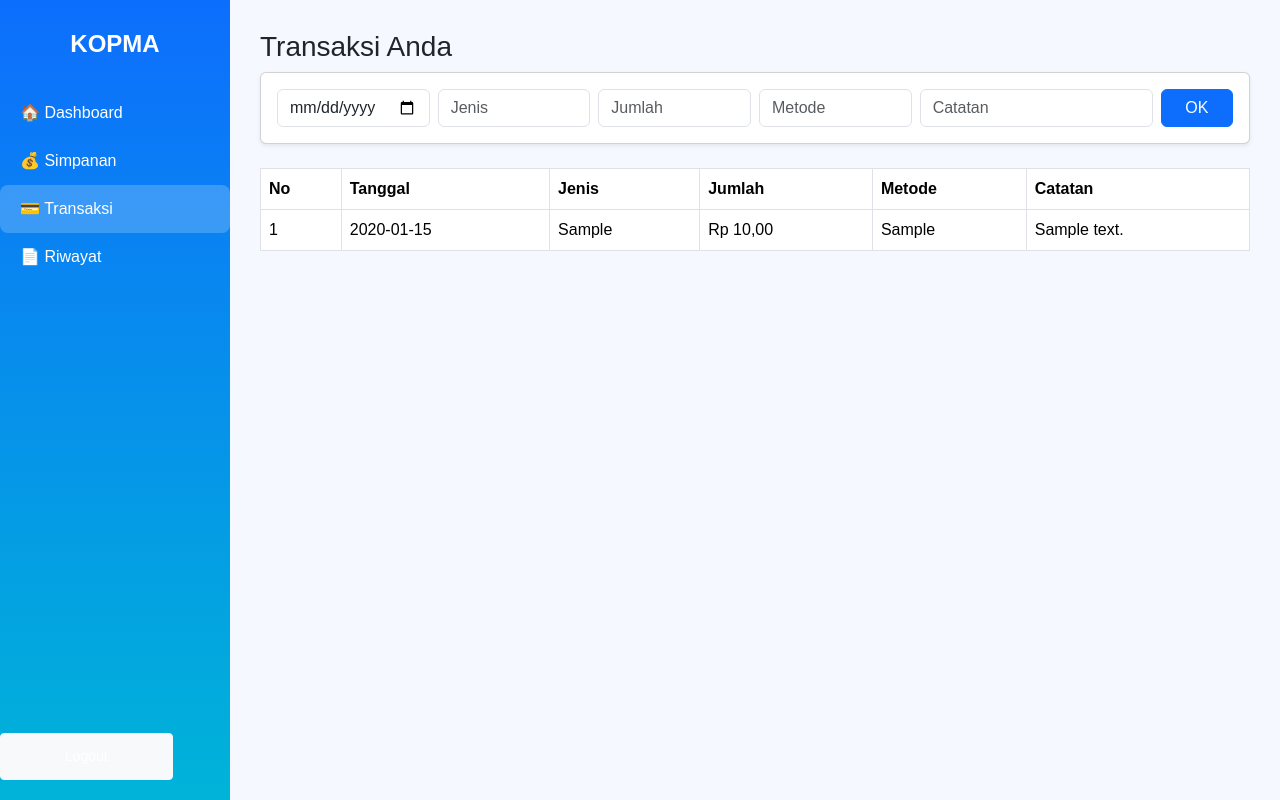
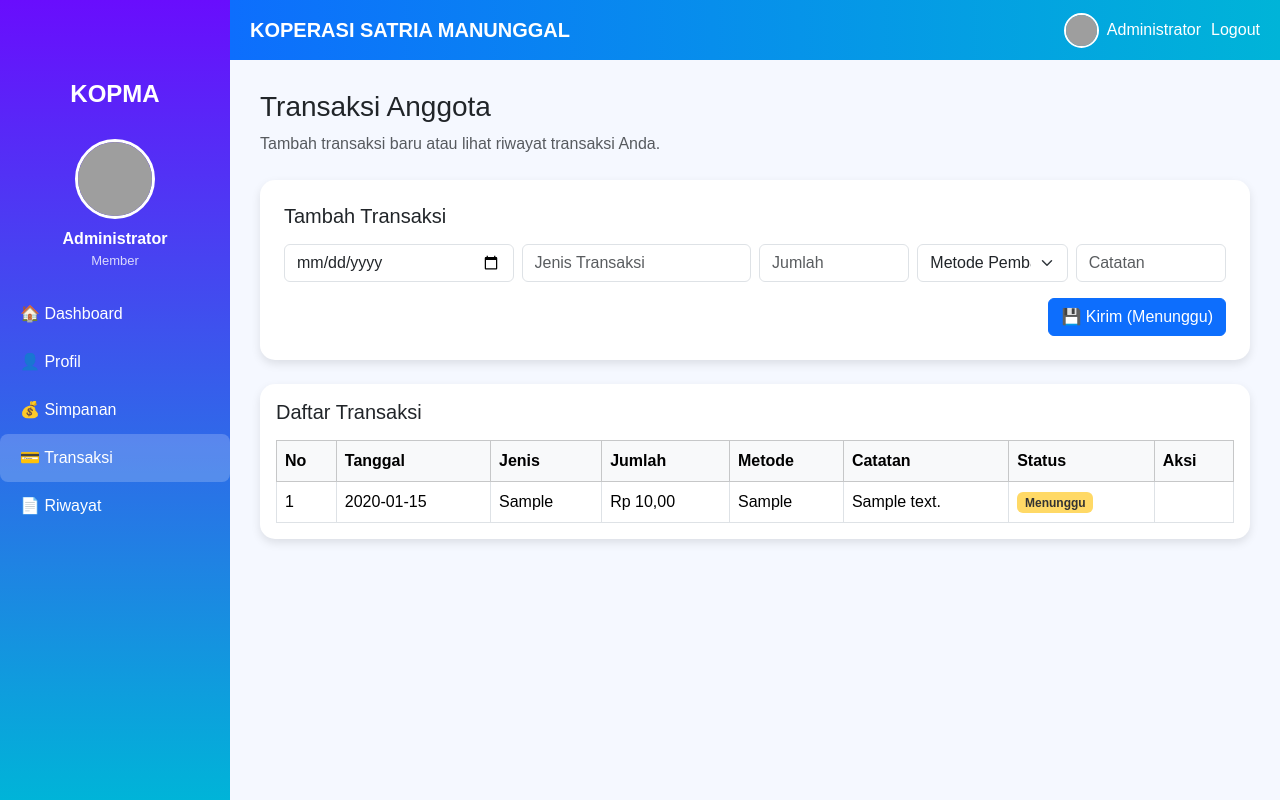
Before and after one commit to PratamaJulianSS/SistemKeuanganKopma, a PHP site: page /Member/transaksi.php in a window 1280 px wide. Run offline with PHP 8.4, Linux system fonts and the light colour scheme; a user stored in the database is signed in; data comes from the database, SQL or seed files in the repository; tables that the repository leaves empty hold one stand-in row (values such as "Sample post"); data that the repository does not hold is empty; grey boxes are pictures that could not be loaded.

Commit message:
Update transaksi.php

```diff
--- a/Member/transaksi.php
+++ b/Member/transaksi.php
@@ -4,80 +4,288 @@ if (!isset($_SESSION['user_id']) || $_SESSION['role'] !== 'member') {
   header("Location: ../login.php");
   exit;
 }
+
 $uid = $_SESSION['user_id'];
+$name = $_SESSION['name'];
+$user = mysqli_fetch_assoc(mysqli_query($conn, "SELECT * FROM users WHERE id=$uid"));
 
-// tambah transaksi
+// === Tambah Transaksi ===
 if ($_SERVER['REQUEST_METHOD'] === 'POST') {
-    $tanggal = $_POST['tanggal'];
-    $jenis = $_POST['jenis'];
-    $jumlah = $_POST['jumlah'];
-    $metode = $_POST['metode'];
-    $note = $_POST['note'];
-    $stmt = mysqli_prepare($conn, "INSERT INTO transaksi (user_id, tanggal, jenis, jumlah, metode, note) VALUES (?,?,?,?,?,?)");
-    mysqli_stmt_bind_param($stmt, "issdss", $uid, $tanggal, $jenis, $jumlah, $metode, $note);
+  $tanggal = $_POST['tanggal'] ?? date('Y-m-d');
+  $jenis   = trim($_POST['jenis'] ?? '');
+  $jumlah  = (float)($_POST['jumlah'] ?? 0);
+  $metode  = trim($_POST['metode'] ?? '');
+  $note    = trim($_POST['note'] ?? '');
+  $status  = 'pending';
+
+  $stmt = mysqli_prepare($conn, "INSERT INTO transaksi (user_id, tanggal, jenis, jumlah, metode, note, status) VALUES (?,?,?,?,?,?,?)");
+  mysqli_stmt_bind_param($stmt, "issdsss", $uid, $tanggal, $jenis, $jumlah, $metode, $note, $status);
   mysqli_stmt_execute($stmt);
+  mysqli_stmt_close($stmt);
+
+  // Catat riwayat
+  $aksi = "Tambah Transaksi";
+  $detail = "Menambahkan transaksi jenis $jenis sebesar Rp " . number_format($jumlah, 0, ',', '.');
+  $r = mysqli_prepare($conn, "INSERT INTO riwayat (user_id, aksi, detail, created_at) VALUES (?,?,?,NOW())");
+  mysqli_stmt_bind_param($r, "iss", $uid, $aksi, $detail);
+  mysqli_stmt_execute($r);
+  mysqli_stmt_close($r);
+
   header("Location: transaksi.php");
   exit;
 }
+
+// === Hapus Transaksi (hanya pending) ===
+if (isset($_GET['hapus'])) {
+  $id = (int)$_GET['hapus'];
+  $cek = mysqli_fetch_assoc(mysqli_query($conn, "SELECT * FROM transaksi WHERE id=$id AND user_id=$uid"));
+  if ($cek && $cek['status'] == 'pending') {
+    mysqli_query($conn, "DELETE FROM transaksi WHERE id=$id AND user_id=$uid");
+    $aksi = "Hapus Transaksi";
+    $detail = "Menghapus transaksi ID $id (status pending)";
+    mysqli_query($conn, "INSERT INTO riwayat (user_id, aksi, detail, created_at) VALUES ($uid,'$aksi','$detail',NOW())");
+  }
+  header("Location: transaksi.php");
+  exit;
+}
+
+// Ambil Data Transaksi
 $list = mysqli_query($conn, "SELECT * FROM transaksi WHERE user_id=$uid ORDER BY id DESC");
 ?>
 <!doctype html>
 <html lang="id">
+
 <head>
   <meta charset="utf-8">
-<title>Transaksi - Koperasi Satria Manunggal</title>
+  <title>Transaksi Anggota - Koperasi Satria Manunggal</title>
   <link href="https://cdn.jsdelivr.net/npm/bootstrap@5.3.2/dist/css/bootstrap.min.css" rel="stylesheet">
   <style>
-body { font-family:'Poppins',sans-serif; background:#f5f8ff; display:flex; margin:0; }
-.sidebar { width:230px; background:linear-gradient(180deg,#0d6efd,#00b4d8); color:white; padding-top:30px; position:fixed; height:100%; }
-.sidebar h4{text-align:center;margin-bottom:30px;font-weight:700;}
-.sidebar a{display:block;padding:12px 20px;color:white;text-decoration:none;font-weight:500;transition:0.2s;}
-.sidebar a:hover,.sidebar a.active{background:rgba(255,255,255,0.2);border-radius:8px;}
-.logout{position:absolute;bottom:20px;width:100%;text-align:center;}
-.main-content{margin-left:230px;padding:30px;flex:1;}
+    body {
+      font-family: 'Poppins', sans-serif;
+      background: #f5f8ff;
+      margin: 0;
+      display: flex;
+      min-height: 100vh;
+    }
+
+    .header {
+      position: fixed;
+      top: 0;
+      left: 230px;
+      right: 0;
+      height: 60px;
+      background: linear-gradient(90deg, #0d6efd, #00b4d8);
+      color: white;
+      display: flex;
+      align-items: center;
+      justify-content: space-between;
+      padding: 0 20px;
+      z-index: 10;
+    }
+
+    .header h5 {
+      margin: 0;
+      font-weight: 600;
+    }
+
+    .header .user-info {
+      display: flex;
+      align-items: center;
+    }
+
+    .header .user-info img {
+      width: 35px;
+      height: 35px;
+      border-radius: 50%;
+      object-fit: cover;
+      margin-right: 8px;
+      border: 2px solid #fff;
+    }
+
+    .header a {
+      color: white;
+      text-decoration: none;
+      font-weight: 500;
+      transition: 0.3s;
+      margin-left: 10px;
+    }
+
+    .header a:hover {
+      text-decoration: underline;
+    }
+
+    .sidebar {
+      width: 230px;
+      background: linear-gradient(180deg, rgb(105, 13, 253), #00b4d8);
+      color: white;
+      padding-top: 80px;
+      position: fixed;
+      height: 100%;
+    }
+
+    .sidebar h4 {
+      text-align: center;
+      margin-bottom: 30px;
+      font-weight: 700;
+    }
+
+    .sidebar .profile-sidebar {
+      text-align: center;
+      margin-bottom: 20px;
+    }
+
+    .sidebar .profile-sidebar img {
+      width: 80px;
+      height: 80px;
+      border-radius: 50%;
+      object-fit: cover;
+      border: 3px solid #fff;
+      margin-bottom: 8px;
+    }
+
+    .sidebar .profile-sidebar .name {
+      font-weight: 600;
+    }
+
+    .sidebar .profile-sidebar .role {
+      font-size: 13px;
+      opacity: 0.8;
+    }
+
+    .sidebar a {
+      display: block;
+      padding: 12px 20px;
+      color: white;
+      text-decoration: none;
+      font-weight: 500;
+      transition: 0.2s;
+    }
+
+    .sidebar a:hover,
+    .sidebar a.active {
+      background: rgba(255, 255, 255, 0.2);
+      border-radius: 8px;
+    }
+
+    .main-content {
+      margin-left: 230px;
+      margin-top: 60px;
+      padding: 30px;
+      flex: 1;
+    }
+
+    .card {
+      border-radius: 15px;
+      border: none;
+      box-shadow: 0 4px 10px rgba(0, 0, 0, 0.1);
+    }
+
+    .badge-wait {
+      background: #ffd966;
+      color: #333;
+    }
   </style>
 </head>
+
 <body>
 
+  <!-- Sidebar -->
   <div class="sidebar">
     <h4>KOPMA</h4>
+    <div class="profile-sidebar">
+      <img src="<?= $user['foto'] ? '../uploads/' . $user['foto'] : '../assets/default.png' ?>" alt="Foto Profil">
+      <div class="name"><?= htmlspecialchars($user['name']) ?></div>
+      <div class="role">Member</div>
+    </div>
     <a href="dashboard.php">🏠 Dashboard</a>
+    <a href="profil.php">👤 Profil</a>
     <a href="simpanan.php">💰 Simpanan</a>
     <a href="transaksi.php" class="active">💳 Transaksi</a>
     <a href="riwayat.php">📄 Riwayat</a>
-  <div class="logout">
-    <a href="../logout.php" class="btn btn-light btn-sm w-75">Logout</a>
+  </div>
+
+  <!-- Header -->
+  <div class="header">
+    <h5>KOPERASI SATRIA MANUNGGAL</h5>
+    <div class="user-info">
+      <img src="<?= $user['foto'] ? '../uploads/' . $user['foto'] : '../assets/default.png' ?>" alt="Foto Profil">
+      <span><?= htmlspecialchars($name) ?></span>
+      <a href="../logout.php">Logout</a>
     </div>
   </div>
 
+  <!-- Main Content -->
   <div class="main-content">
-  <h3>Transaksi Anda</h3>
-  <form method="post" class="card p-3 mb-4 shadow-sm">
-    <div class="row g-2">
-      <div class="col-md-2"><input type="date" name="tanggal" class="form-control" required></div>
-      <div class="col-md-2"><input type="text" name="jenis" class="form-control" placeholder="Jenis" required></div>
+    <h3>Transaksi Anggota</h3>
+    <p class="text-muted mb-4">Tambah transaksi baru atau lihat riwayat transaksi Anda.</p>
+
+    <!-- Form tambah -->
+    <div class="card p-4 mb-4">
+      <h5 class="mb-3">Tambah Transaksi</h5>
+      <form method="post" class="row g-2">
+        <div class="col-md-3"><input type="date" name="tanggal" class="form-control" required></div>
+        <div class="col-md-3"><input type="text" name="jenis" class="form-control" placeholder="Jenis Transaksi" required></div>
         <div class="col-md-2"><input type="number" name="jumlah" class="form-control" placeholder="Jumlah" required></div>
-      <div class="col-md-2"><input type="text" name="metode" class="form-control" placeholder="Metode"></div>
-      <div class="col-md-3"><input type="text" name="note" class="form-control" placeholder="Catatan"></div>
-      <div class="col-md-1"><button class="btn btn-primary w-100">OK</button></div>
+        <div class="col-md-2">
+          <select name="metode" class="form-select">
+            <option value="">Metode Pembayaran</option>
+            <option value="Tunai">Tunai</option>
+            <option value="Transfer Bank">Transfer Bank</option>
+            <option value="QRIS">QRIS</option>
+            <option value="E-Wallet">E-Wallet</option>
+          </select>
         </div>
+        <div class="col-md-2"><input type="text" name="note" class="form-control" placeholder="Catatan"></div>
+        <div class="col-md-12 text-end mt-3"><button class="btn btn-primary">💾 Kirim (Menunggu)</button></div>
       </form>
+    </div>
 
-  <table class="table table-bordered bg-white">
-    <thead><tr><th>No</th><th>Tanggal</th><th>Jenis</th><th>Jumlah</th><th>Metode</th><th>Catatan</th></tr></thead>
+    <!-- Daftar transaksi -->
+    <div class="card p-3">
+      <h5 class="mb-3">Daftar Transaksi</h5>
+      <table class="table table-bordered bg-white mb-0 align-middle">
+        <thead class="table-light">
+          <tr>
+            <th>No</th>
+            <th>Tanggal</th>
+            <th>Jenis</th>
+            <th>Jumlah</th>
+            <th>Metode</th>
+            <th>Catatan</th>
+            <th>Status</th>
+            <th>Aksi</th>
+          </tr>
+        </thead>
         <tbody>
-    <?php $no=1; while($r=mysqli_fetch_assoc($list)): ?>
+          <?php $no = 1;
+          while ($r = mysqli_fetch_assoc($list)): ?>
             <tr>
               <td><?= $no++ ?></td>
-        <td><?= e($r['tanggal']) ?></td>
-        <td><?= e($r['jenis']) ?></td>
-        <td>Rp <?= number_format($r['jumlah'],2,',','.') ?></td>
-        <td><?= e($r['metode']) ?></td>
-        <td><?= e($r['note']) ?></td>
+              <td><?= htmlspecialchars($r['tanggal']) ?></td>
+              <td><?= htmlspecialchars($r['jenis']) ?></td>
+              <td>Rp <?= number_format($r['jumlah'], 2, ',', '.') ?></td>
+              <td><?= htmlspecialchars($r['metode']) ?></td>
+              <td><?= htmlspecialchars($r['note']) ?></td>
+              <td>
+                <?php if ($r['status'] == 'approved'): ?>
+                  <span class="badge bg-success">Disetujui</span>
+                <?php elseif ($r['status'] == 'rejected'): ?>
+                  <span class="badge bg-danger">Ditolak</span>
+                <?php else: ?>
+                  <span class="badge badge-wait">Menunggu</span>
+                <?php endif; ?>
+              </td>
+              <td class="text-center">
+                <?php if ($r['status'] == 'pending'): ?>
+                  <a href="transaksi.php?hapus=<?= (int)$r['id'] ?>" onclick="return confirm('Hapus transaksi ini?')" class="btn btn-sm btn-outline-danger">Hapus</a>
+                <?php endif; ?>
+              </td>
             </tr>
           <?php endwhile; ?>
         </tbody>
       </table>
     </div>
+  </div>
 </body>
+
 </html>
```
Lines whose indentation alone changed are shown as unchanged.
